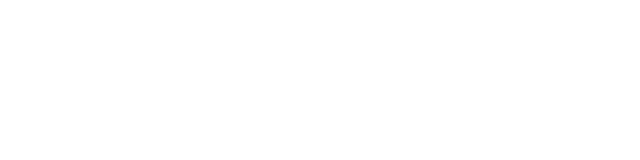
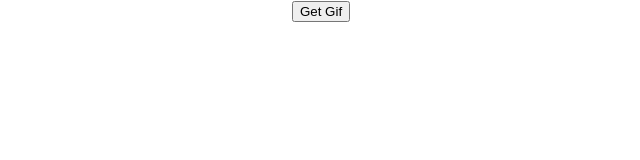
Before and after one commit to Dekann30/Giphy, a React (Create React App) app: page / in a window 1280 px wide. Shown: the top 160 px of the page, without its empty margins (319-959 px from the left). Built offline with nearby package versions, Linux system fonts and the light colour scheme.

Commit message:
adds button to make apicall, not sure if its working

```diff
--- a/src/App.jsx
+++ b/src/App.jsx
@@ -1,5 +1,6 @@
 import './App.css';
 import {useState, useEffect} from 'react'
+import Button from './components/Button';
 
 function App() {
   const apiKey = 'EshHSad6GYrA4rRVq2H8y1voM2zAFcPO'
@@ -13,7 +14,7 @@
   }
   return (
     <div className="App">
-
+      <Button />
     </div>
   );
 }
--- a/src/components/Button.jsx
+++ b/src/components/Button.jsx
@@ -0,0 +1,20 @@
+
+
+const Button = (props)=>{
+
+    const handleClick = (event)=>{
+        event.preventDefualt()
+        props.getGif()
+        console.log(props.getGif)
+    }
+
+    return(
+    <div>
+        <form onClick={handleClick}>
+            <input type='submit' value='Get Gif'/>
+        </form>
+    </div>
+    )
+}
+
+export default Button
```
